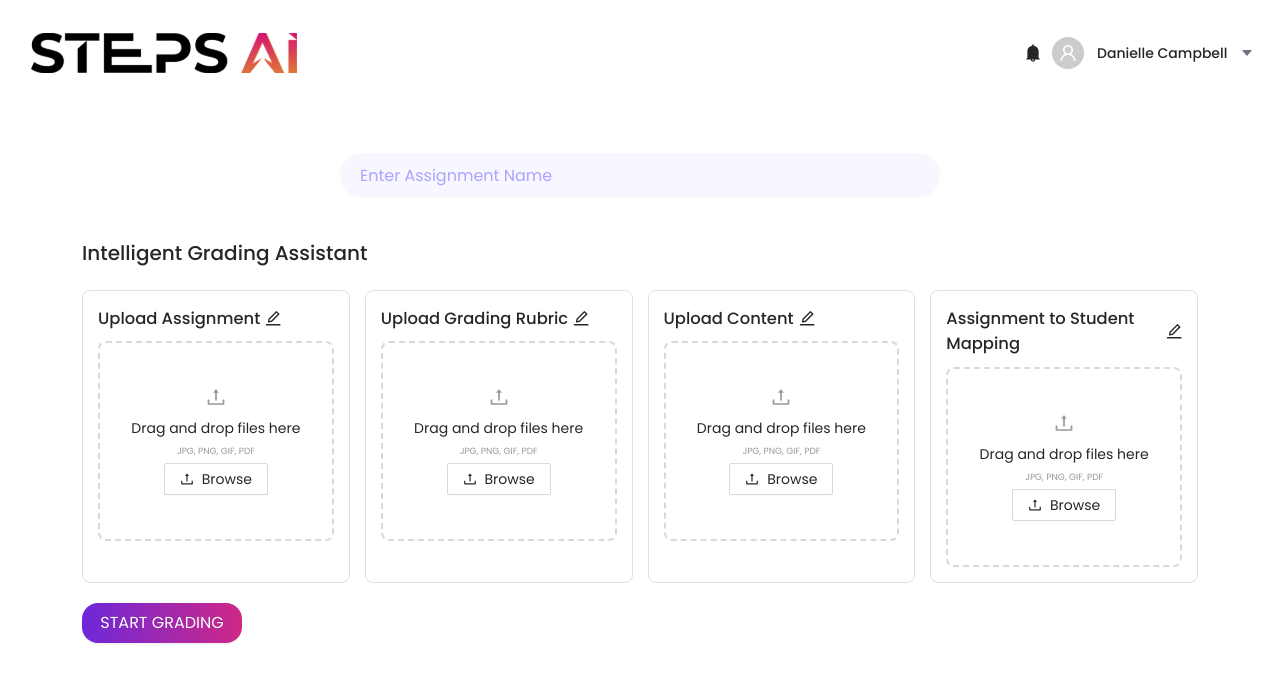
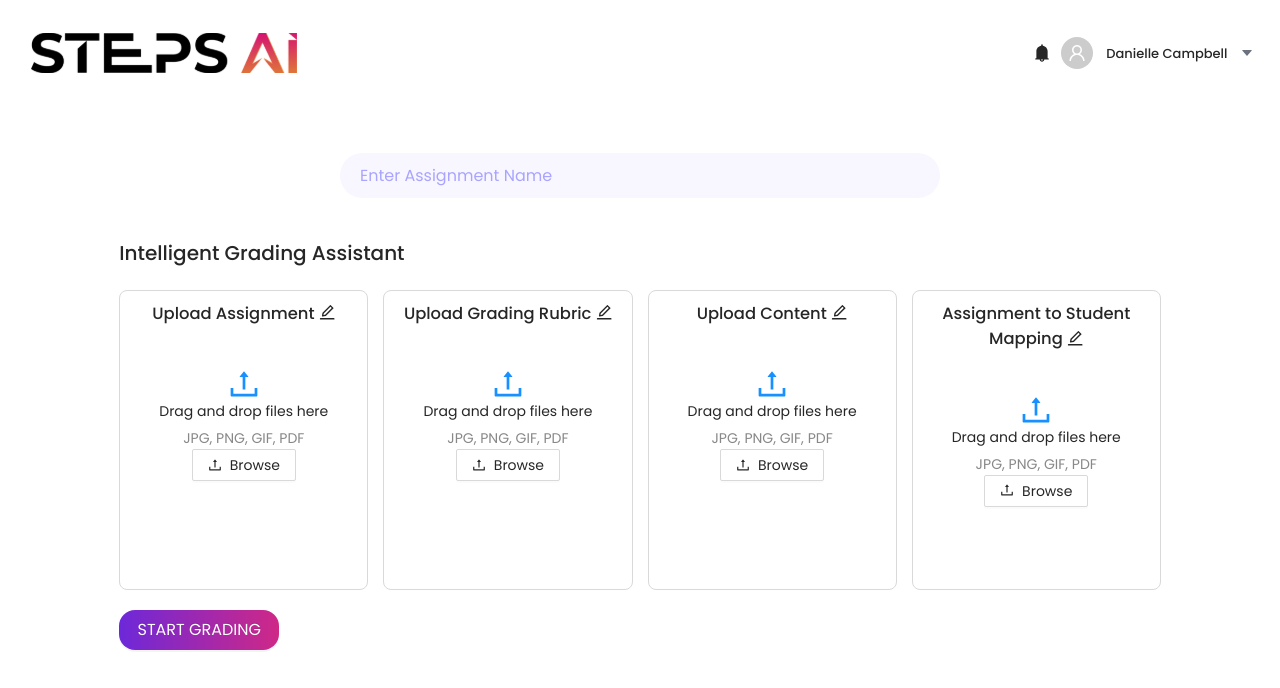
Before and after one commit to gopisuresh-dev2prod/grading-assistant, a React (Create React App) app: page /modify-assignment in a window 1280 px wide. Shown: the top 688 px of the page. Built offline with nearby package versions, Linux system fonts and the light colour scheme; sample sign-in values are in the browser's storage.

Commit message:
update ModifyAssignmentPage.js, ModifyAssignmentPage.scss and Header.scss

```diff
--- a/src/Pages/ModifyAssignmentPage/ModifyAssignmentPage.js
+++ b/src/Pages/ModifyAssignmentPage/ModifyAssignmentPage.js
@@ -1,6 +1,6 @@
 import React, { useState } from 'react';
 import { Input, Button, Upload, message, Skeleton } from 'antd';
-import { UploadOutlined, EditOutlined } from '@ant-design/icons';
+import { UploadOutlined, EditOutlined, CheckCircleOutlined } from '@ant-design/icons';
 import './ModifyAssignmentPage.scss';
 import Header from '../common/Header';
 import EvaluationReportPage from '../EvaluationReportPage/EvaluationReportPage';
@@ -22,10 +22,13 @@ const ModifyAssignmentPage = () => {
   };
 
   const handleFileChange = (info, type) => {
+    const { file } = info;
+    file.status = 'done';
     setFiles(prev => ({
       ...prev,
-      [type]: [...prev[type], ...info.fileList]
+      [type]: [...prev[type], file]
     }));
+    message.success(`${file.name} uploaded successfully`);
   };
 
   const handleStartGrading = () => {
@@ -42,7 +45,7 @@ const ModifyAssignmentPage = () => {
     accept: '.jpg,.png,.gif,.pdf',
     multiple: true,
     beforeUpload: (file) => {
-      handleFileChange({ fileList: [file] }, type);
+      handleFileChange({ file }, type);
       return false; // Prevent default upload behavior
     },
     fileList: files[type],
@@ -52,7 +55,6 @@ const ModifyAssignmentPage = () => {
     <>
       <Header />
       <div className="modify-assignment-page">
-
         <div className="content-wrapper">
           <div className="assignment-header">
             <Input
@@ -61,7 +63,6 @@ const ModifyAssignmentPage = () => {
               value={assignmentName}
               onChange={handleNameChange}
             />
-          {/* <Button type="primary" onClick={() => message.success('Assignment created')}>Create</Button> */}
           </div>
           <h1 className="page-title">Intelligent Grading Assistant</h1>
           <div className="upload-grid">
@@ -75,10 +76,19 @@ const ModifyAssignmentPage = () => {
                 <h3>{title} <EditOutlined /></h3>
                 <Upload {...uploadProps(type)} className="upload-area">
                   <div className="upload-content">
+                    {files[type].length ? (
+                      <div className="success-icon">
+                        <CheckCircleOutlined style={{ color: 'green', fontSize: '24px' }} />
+                        <p>Upload Successful</p>
+                      </div>
+                    ) : (
+                      <>
                         <UploadOutlined className="upload-icon" />
                         <p>Drag and drop files here</p>
                         <p className="file-types">JPG, PNG, GIF, PDF</p>
                         <Button icon={<UploadOutlined />}>Browse</Button>
+                      </>
+                    )}
                   </div>
                 </Upload>
               </div>
--- a/src/Pages/ModifyAssignmentPage/ModifyAssignmentPage.scss
+++ b/src/Pages/ModifyAssignmentPage/ModifyAssignmentPage.scss
@@ -5,7 +5,7 @@ overflow: auto;
   .content-wrapper {
     // max-width: 1200px;
     margin: 0 auto;
-    padding: 2% 5%;
+    padding: 2% 8%;
   }
 
   .assignment-header {
@@ -37,53 +37,45 @@ justify-content: center;
 
   .upload-grid {
     display: grid;
-    grid-template-columns: repeat(auto-fit, minmax(250px, 1fr));
+    grid-template-columns: repeat(auto-fit, minmax(100px, 1fr));
     gap: 1.5rem;
     margin-bottom: 2rem;
+
   }
 
   .upload-card {
-    border: 1px solid #e0e0e0;
+    border: 1px solid #d9d9d9;
+    padding: 20px;
     border-radius: 8px;
-    padding: 1.5rem;
-
-    h3 {
-      display: flex;
-      align-items: center;
-      gap: 0.5rem;
-      margin-bottom: 1rem;
-    }
-
+    text-align: center;
+    padding: 4% 0;
+    height: 30rem;
     .upload-area {
-      width: 100%;
-      height: 200px;
-      border: 2px dashed #d9d9d9;
-      border-radius: 8px;
-      display: flex;
-      justify-content: center;
-      align-items: center;
-      cursor: pointer;
-
-      &:hover {
-        border-color: #1890ff;
+      margin-top: 10px;
+      .upload-content {
+        display: flex;
+        flex-direction: column;
+        align-items: center;
+        justify-content: center;
+        height: 18rem;
+        .upload-icon {
+          font-size: 32px;
+          color: #1890ff;
+        }
+        .file-types {
+          margin-top: 5px;
+          color: #888;
+        }
       }
-
-      .upload-content {
-        text-align: center;
-
-        .upload-icon {
-          font-size: 2rem;
-          color: #999;
-          margin-bottom: 1rem;
-        }
-
+      .success-icon {
+        display: flex;
+        flex-direction: column;
+        align-items: center;
+        justify-content: center;
         p {
-          margin-bottom: 0.5rem;
-        }
-
-        .file-types {
-          color: #999;
-          font-size: 0.9rem;
+          margin-top: 10px;
+          color: green;
+          font-weight: bold;
         }
       }
     }
--- a/src/Pages/common/Header.scss
+++ b/src/Pages/common/Header.scss
@@ -39,6 +39,7 @@
           margin-right: 0.5rem;
           font-weight: 500;
           color: rgba(0, 0, 0, 0.85);
+          font-size: 1.3rem;
         }
 
         .dropdown-icon {
```
Lines whose indentation alone changed are shown as unchanged.
